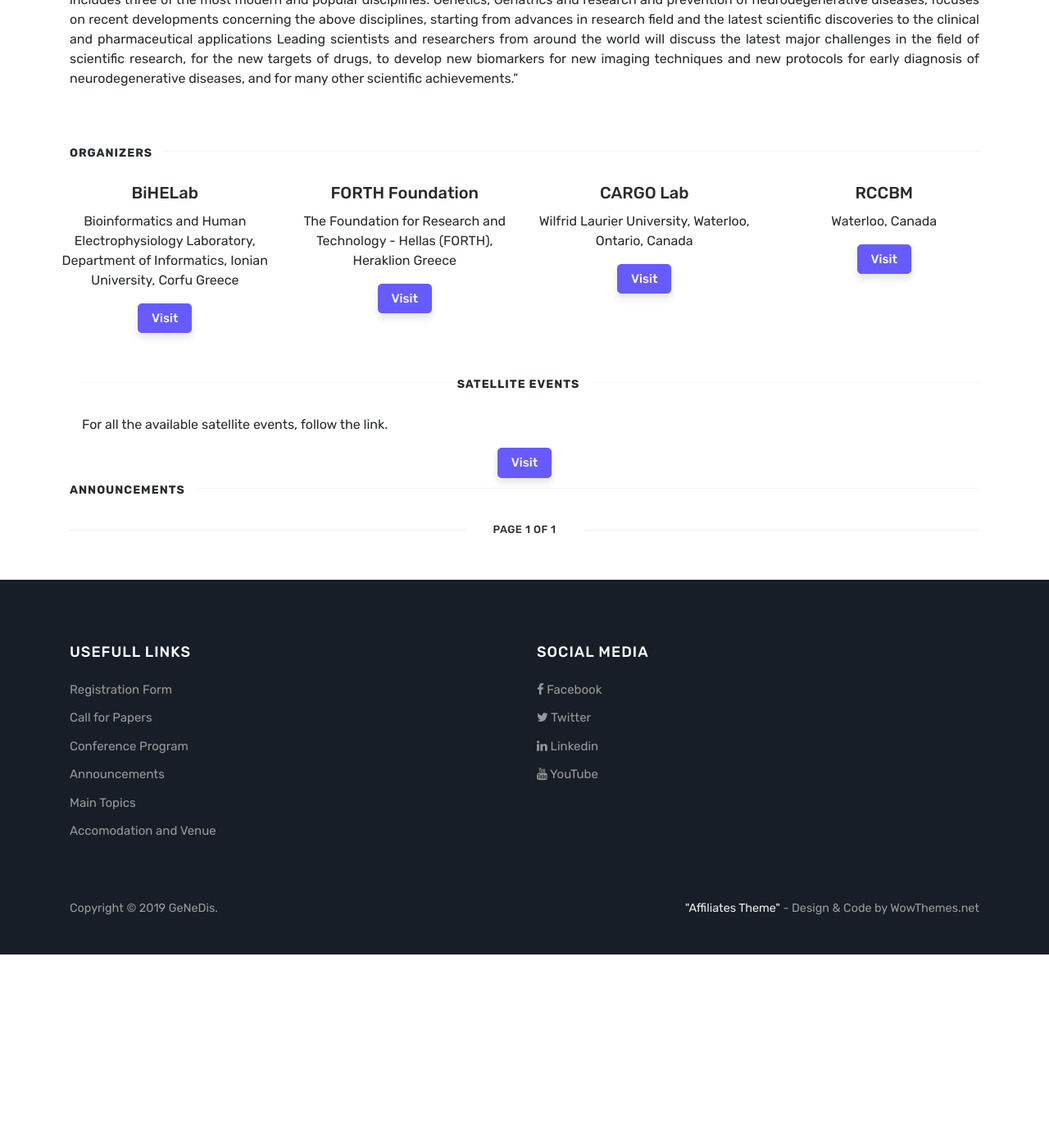
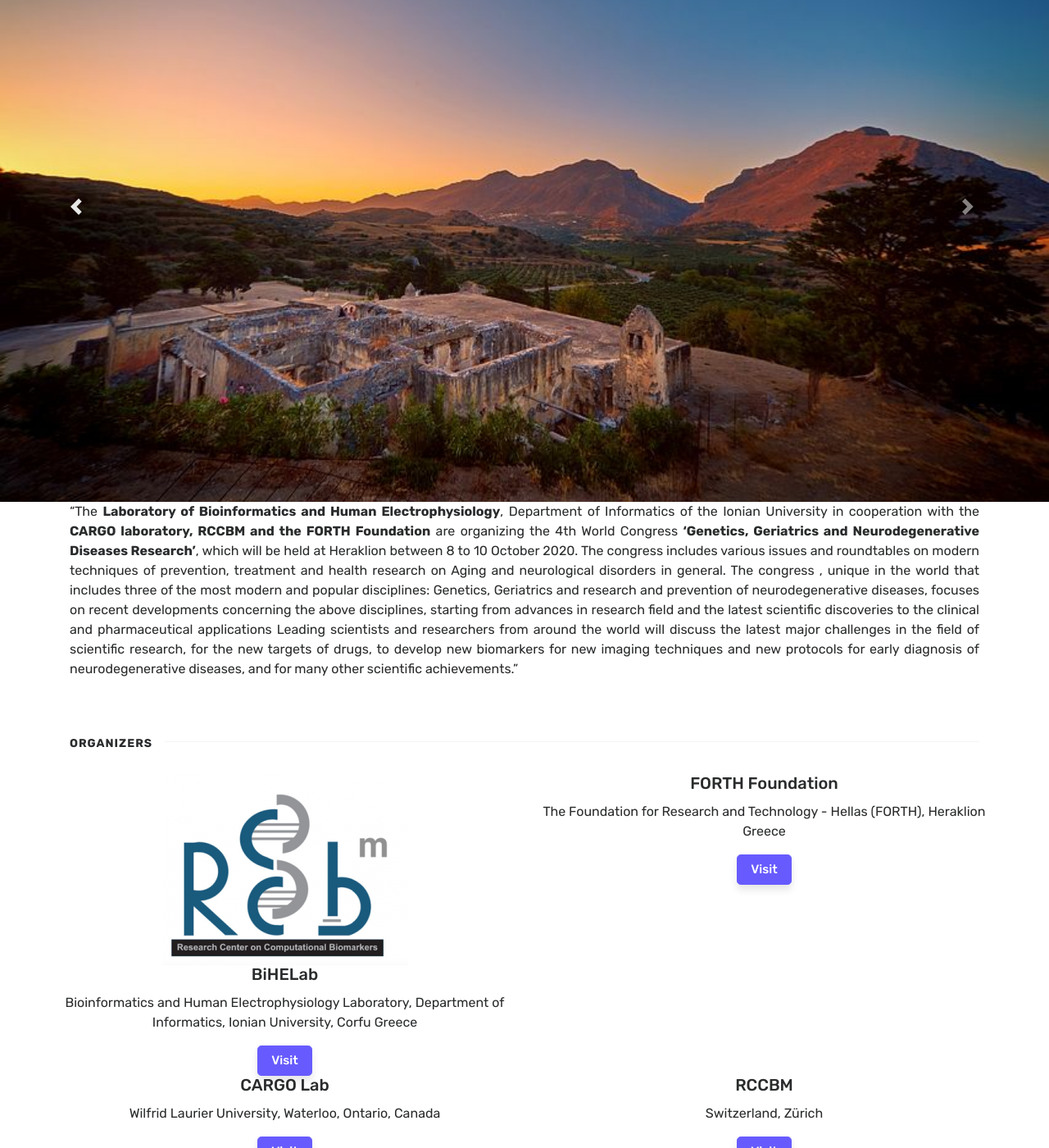
Before and after one commit to Covide-1797/genedis, a Jekyll site: the page built from index.html, in a window 1280 px wide and 1400 px high, scrolled down 812 px. Shown: the whole window at 82% size. Built offline with Jekyll 4.4.1, drawn with Linux system fonts in a browser that asks for light colours; the list of posts is cut into pages by our own code; before the commit the page ends 1976 px from its top, so only the background shows below that.

Commit message:
Update index.html

```diff
--- a/index.html
+++ b/index.html
@@ -12,6 +12,32 @@
 <section class="intro">
 
 </section>
+
+<div id="carousel" class="carousel slide" data-ride="carousel">
+    <div class="carousel-inner">
+        <div class="carousel-item active">
+        <img src="assets/images/old-town-1700592__480.jpg" class="d-block w-100" alt="crete 1">
+        </div>
+        <div class="carousel-item">
+        <img src="assets/images/panorama-3213444__480.jpg" class="d-block w-100" alt="crete 2">
+        </div>
+        <div class="carousel-item">
+        <img src="assets/images/ite.jpg" class="d-block w-100" alt="crete 3">
+        </div>
+    </div>
+    <a class="carousel-control-prev" href="#carousel" role="button" data-slide="prev">
+        <span class="carousel-control-prev-icon" aria-hidden="true"></span>
+        <span class="sr-only">Previous</span>
+    </a>
+    <a class="carousel-control-next" href="#carousel" role="button" data-slide="next">
+        <span class="carousel-control-next-icon" aria-hidden="true"></span>
+        <span class="sr-only">Next</span>
+    </a>
+</div>
+
+
+
+
 <!-- We reopen main-content and container -->
 
 <div class="container">
@@ -34,7 +60,8 @@
                 </div>
             </div>
             <div class="row text-center">
-                <div class="col-sm-3">
+                <div class="col-sm-6">
+                    <img src="assets/images/rccbm_logo.png" class="card-img-top" alt="rccbm logo">
                     <div class="card-body">
                         <h5 class="card-title">BiHELab</h5>
                         <p class="card-text">Bioinformatics and Human Electrophysiology Laboratory, Department of Informatics, Ionian University, Corfu Greece</p>
@@ -43,7 +70,7 @@
                 </div>
                 <div class="w-100 d-lg-none"><br/></div>
                 <div class="w-100 d-lg-none"><br/></div>
-                <div class="col-sm-3">
+                <div class="col-sm-6">
                     <div class="card-body">
                         <h5 class="card-title">FORTH Foundation</h5>
                         <p class="card-text">The Foundation for Research and Technology - Hellas (FORTH), Heraklion Greece</p>
@@ -52,7 +79,7 @@
                 </div>
                 <div class="w-100 d-lg-none"><br/></div>
                 <div class="w-100 d-lg-none"><br/></div>
-                <div class="col-sm-3">
+                <div class="col-sm-6">
                     <div class="card-body">
                         <h5 class="card-title">CARGO Lab</h5>
                         <p class="card-text">Wilfrid Laurier University, Waterloo, Ontario, Canada</p>
@@ -61,10 +88,10 @@
                 </div>
                 <div class="w-100 d-lg-none"><br/></div>
                 <div class="w-100 d-lg-none"><br/></div>
-                <div class="col-sm-3">
+                <div class="col-sm-6">
                     <div class="card-body">
                         <h5 class="card-title">RCCBM</h5>
-                        <p class="card-text">Waterloo, Canada</p>
+                        <p class="card-text">Switzerland, Zürich</p>
                         <a href="http://www.rccbm.org/" target="_blank" class="btn btn-primary">Visit</a>
                     </div>
                 </div>
```
